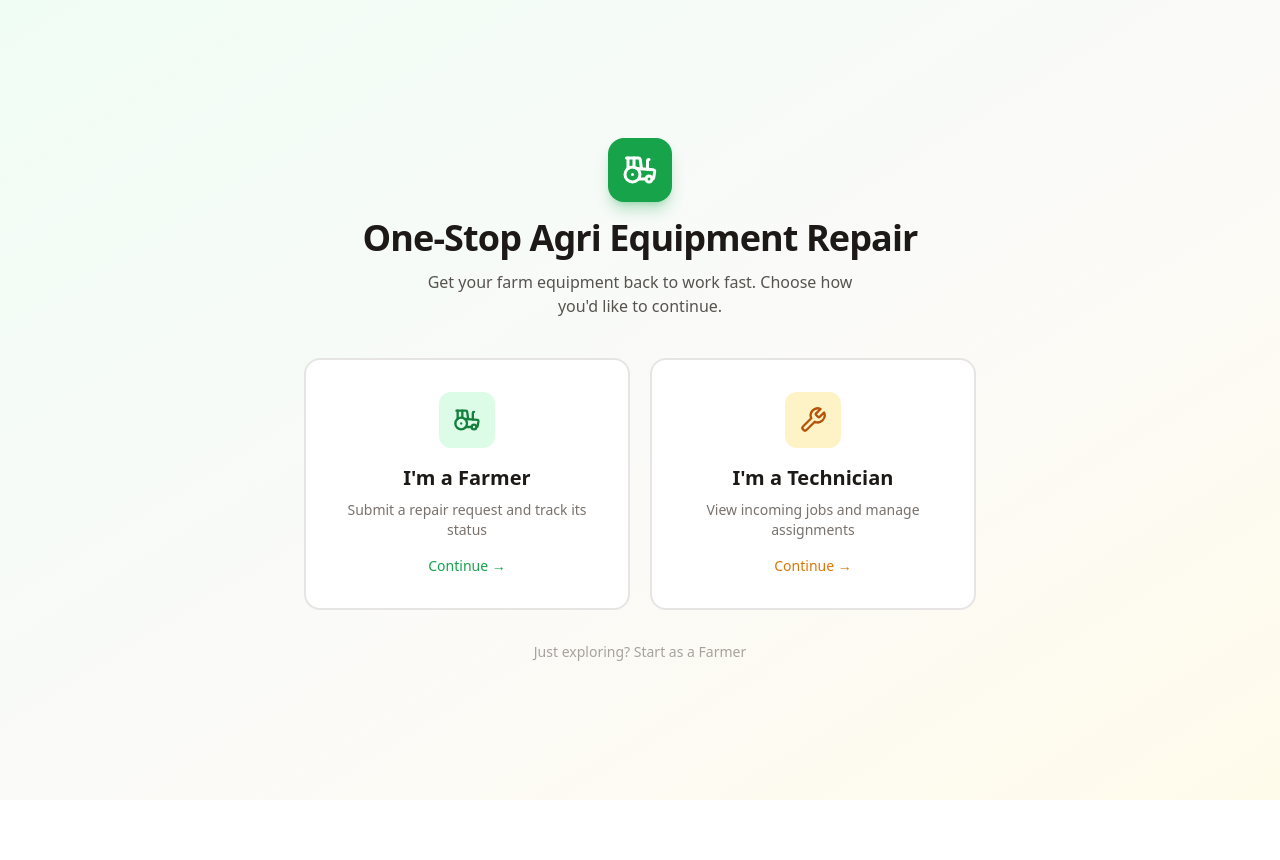
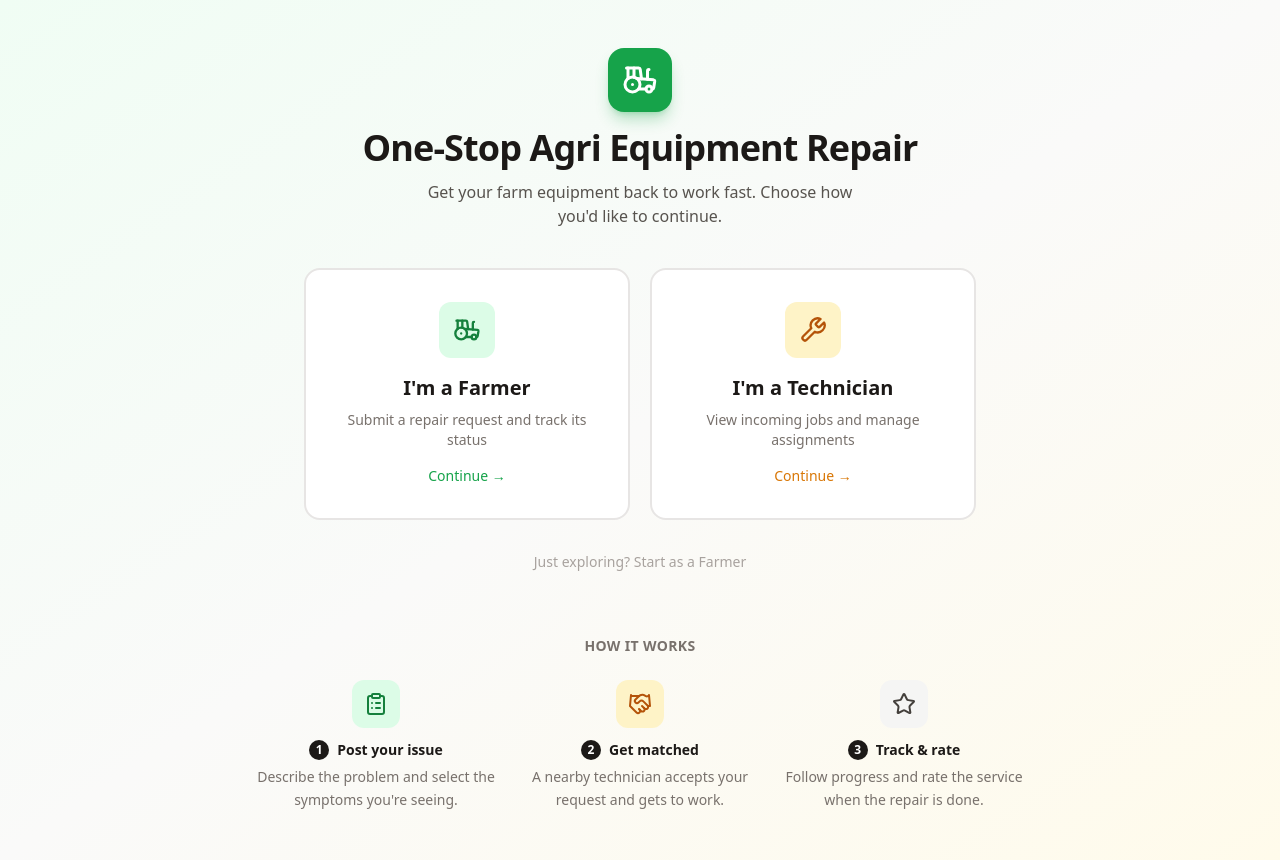
Before and after one commit to Priyad571/agri-equipment-repair, a React (Vite) app: page / in a window 1280 px wide. Before the commit the page ends 800 px from the top, so only its background shows below. Built offline with nearby package versions, Linux system fonts and the light colour scheme; no server answers.

Commit message:
Updated RoleSelector.tsx

```diff
--- a/src/components/RoleSelector.tsx
+++ b/src/components/RoleSelector.tsx
@@ -1,4 +1,4 @@
-import { Tractor, Wrench } from 'lucide-react';
+import { Tractor, Wrench, ClipboardList, Handshake, Star } from 'lucide-react';
 
 type Role = 'farmer' | 'technician';
 
@@ -62,6 +62,53 @@ export default function RoleSelector({ onSelect }: Props) {
       >
         Just exploring? Start as a Farmer
       </button>
+
+      {/* How it works */}
+      <div className="mt-16 w-full max-w-3xl animate-fade-in" style={{ animationDelay: '0.2s' }}>
+        <h2 className="text-center text-sm font-semibold text-stone-500 uppercase tracking-wide mb-6">
+          How it works
+        </h2>
+        <div className="grid sm:grid-cols-3 gap-6">
+          <div className="flex flex-col items-center text-center">
+            <div className="flex items-center justify-center w-12 h-12 rounded-xl bg-green-100 text-green-700 mb-3">
+              <ClipboardList className="w-6 h-6" />
+            </div>
+            <div className="flex items-center gap-2 mb-1.5">
+              <span className="w-5 h-5 rounded-full bg-stone-900 text-white text-xs font-semibold flex items-center justify-center">1</span>
+              <h3 className="font-semibold text-stone-900 text-sm">Post your issue</h3>
+            </div>
+            <p className="text-sm text-stone-500 leading-relaxed">
+              Describe the problem and select the symptoms you're seeing.
+            </p>
+          </div>
+
+          <div className="flex flex-col items-center text-center">
+            <div className="flex items-center justify-center w-12 h-12 rounded-xl bg-amber-100 text-amber-700 mb-3">
+              <Handshake className="w-6 h-6" />
+            </div>
+            <div className="flex items-center gap-2 mb-1.5">
+              <span className="w-5 h-5 rounded-full bg-stone-900 text-white text-xs font-semibold flex items-center justify-center">2</span>
+              <h3 className="font-semibold text-stone-900 text-sm">Get matched</h3>
+            </div>
+            <p className="text-sm text-stone-500 leading-relaxed">
+              A nearby technician accepts your request and gets to work.
+            </p>
+          </div>
+
+          <div className="flex flex-col items-center text-center">
+            <div className="flex items-center justify-center w-12 h-12 rounded-xl bg-stone-100 text-stone-700 mb-3">
+              <Star className="w-6 h-6" />
+            </div>
+            <div className="flex items-center gap-2 mb-1.5">
+              <span className="w-5 h-5 rounded-full bg-stone-900 text-white text-xs font-semibold flex items-center justify-center">3</span>
+              <h3 className="font-semibold text-stone-900 text-sm">Track &amp; rate</h3>
+            </div>
+            <p className="text-sm text-stone-500 leading-relaxed">
+              Follow progress and rate the service when the repair is done.
+            </p>
+          </div>
+        </div>
+      </div>
     </div>
   );
 }
```
